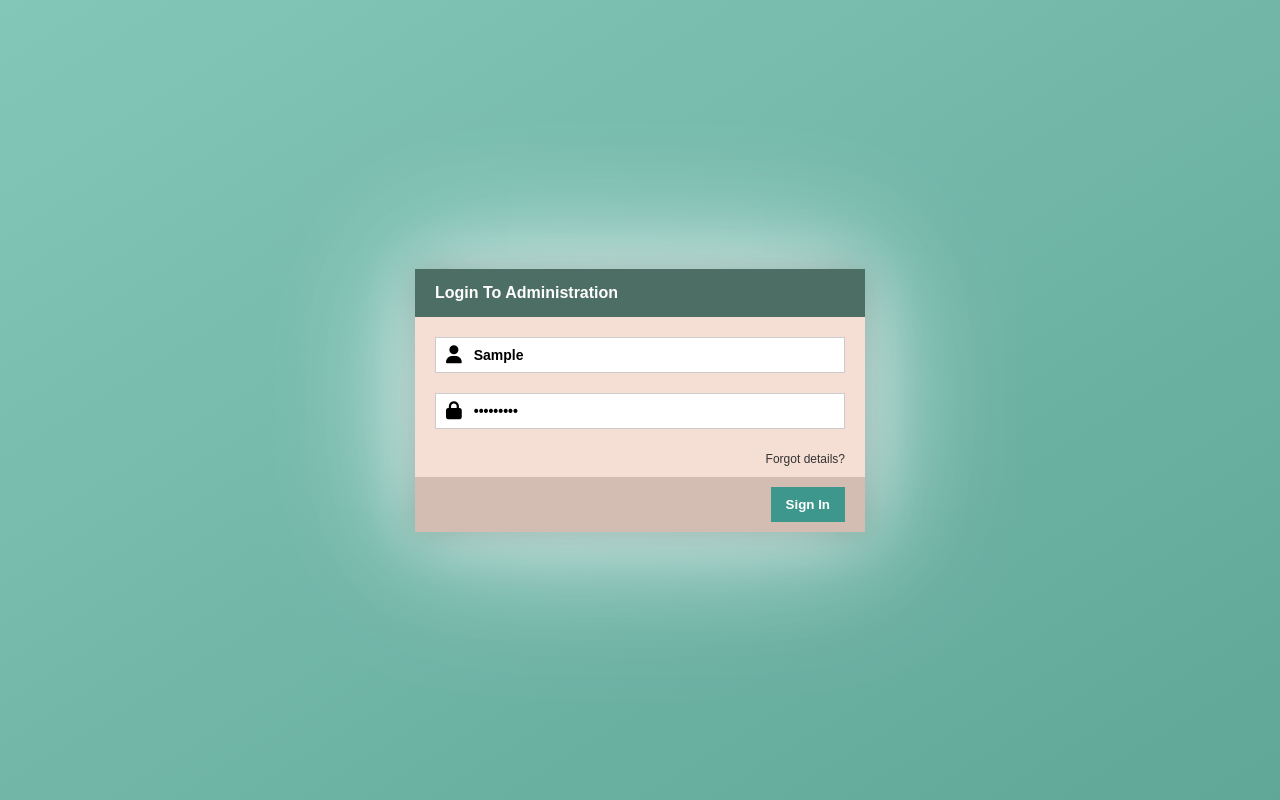
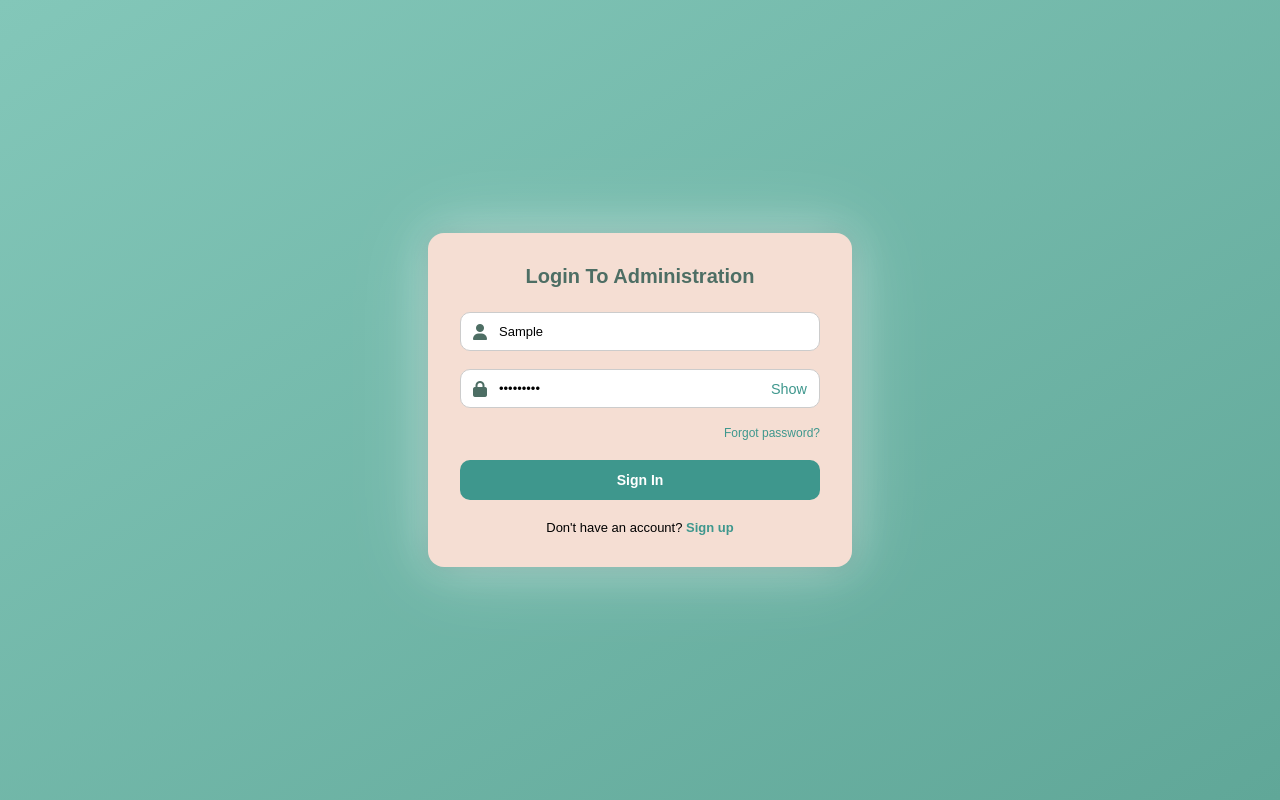
Before and after one commit to qois51/BotaniMart-catalogue, a website: page public/views/login-admin.html in a window 1280 px wide. Both pictures are taken after typing "Sample", "Sample123" into the empty fields and a click on the button "Sign In". Drawn offline with Linux system fonts and the light colour scheme; no server answers.

```diff
--- a/package.json
+++ b/package.json
@@ -12,6 +12,7 @@
   "author": "",
   "license": "ISC",
   "dependencies": {
+    "cookie-parser": "^1.4.7",
     "express": "^5.1.0",
     "express-session": "^1.18.1",
     "jsonwebtoken": "^9.0.2",
--- a/public/assets/css/login-admin.css
+++ b/public/assets/css/login-admin.css
@@ -8,89 +8,100 @@
   align-items: center;
   height: 100vh;
 }
-
 .login_container {
+  background: #f5ded3;
+  border-radius: 16px;
+  padding: 32px;
+  width: 100%;
+  max-width: 360px;
+  text-align: center;
   box-shadow:
-      0 0 30px rgba(0, 0, 0, 0.2),
-      0 0 60px rgba(255, 255, 255, 0.4),
-      0 0 120px rgba(255, 255, 255, 0.5),
-      0 0 160px rgba(255, 255, 255, 0.5);
-    border-radius: 4px;
-    transition: box-shadow 0.3s ease;
+    0 0 20px rgba(0, 0, 0, 0.1),
+    0 0 40px rgba(255, 255, 255, 0.3),
+    0 0 80px rgba(255, 255, 255, 0.3);
 }
-
-.login_box {
-    background: #f5ded3;
-    width: 450px;
-    overflow: hidden;
-  }
-
-.login_header {
-    background-color: #4d6e64;
-    padding: 15px 20px;
-    color: white;
+.login_container h2 {
+  margin-top: 0;
+  margin-bottom: 24px;
+  color: #4d6e64;
+  font-size: 20px;
   font-weight: bold;
 }
-
-.login_header h2 {
-    margin: 0;
-    font-size: 16px;
-  }
-
 .bagian_input {
   display: flex;
   align-items: center;
-    margin: 20px;
-    background-color: #fff;
+  background-color: #ffffff;
   border: 1px solid #ccc;
-    padding: 8px 10px;
+  border-radius: 10px;
+  padding: 10px 12px;
+  margin-bottom: 18px;
 }
-
 .bagian_input i {
-    font-size: 18px;
+  font-size: 16px;
+  color: #4d6e64;
   margin-right: 10px;
-    color: #000;
 }
-
 .bagian_input input {
   border: none;
   outline: none;
   flex: 1;
-    font-size: 14px;
-    color: #000000;
-    font-weight: bold;
+  font-size: 13px;
+  font-weight: 500;
+  color: #000;
+  background: transparent;
 }
-
 .forgot {
   text-align: right;
-    margin: 0 20px 10px;
+  font-size: 12px;
+  margin-bottom: 20px;
 }
-
 .forgot a {
-    font-size: 12px;
-    color: #333;
+  color: #3e978d;
   text-decoration: none;
 }
-
 .forgot a:hover {
   text-decoration: underline;
 }
-
 .login_footer {
-    background: #d3bdb2;
-    padding: 10px 20px;
-    text-align: right;
+  margin-bottom: 20px;
 }
-
 .login_footer button {
+  width: 100%;
   background-color: #3e978d;
   color: white;
   border: none;
-    padding: 10px 15px;
+  padding: 12px 0;
+  font-size: 14px;
   font-weight: bold;
+  border-radius: 10px;
   cursor: pointer;
+  transition: background 0.3s;
 }
-
 .login_footer button:hover {
   background-color: #357f78;
 }
+.signup-link {
+  font-size: 13px;
+}
+.signup-link a {
+  color: #3e978d;
+  font-weight: bold;
+  text-decoration: none;
+}
+.signup-link a:hover {
+  text-decoration: underline;
+}
+.toggle-password {
+  cursor: pointer;
+  margin-left: 10px;
+  color: #3e978d;
+  font-size: 0.9em;
+  display: none;
+}
+.password-wrapper {
+  display: flex;
+  align-items: center;
+}
+.password-wrapper input {
+  flex: 1;
+}
--- a/public/views/login-admin.html
+++ b/public/views/login-admin.html
@@ -8,52 +8,58 @@
 </head>
 <body>
   <div class="login_container">
-    <div class="login_box">
-      <div class="login_header">
     <h2>Login To Administration</h2>
-      </div>
     <form id="loginForm">
       <div class="bagian_input">
         <i class="fas fa-user"></i>
-          <input type="text" id="username" placeholder="Username" required>
+        <input type="text" id="username" placeholder="Enter your Username" required>
       </div>
-        <div class="bagian_input">
+      <div class="bagian_input password-wrapper">
         <i class="fas fa-lock"></i>
-          <input type="password" id="password" placeholder="Password" required>
+        <input type="password" id="password" placeholder="Enter Password" required>
+        <span id="togglePassword" class="toggle-password">Show</span>
       </div>
       <div class="forgot">
-          <a href="/views/reset.html">Forgot details?</a>
+        <a href="/views/reset.html">Forgot password?</a>
       </div>
       <div class="login_footer">
         <button type="submit">Sign In</button>
       </div>
     </form>
+    <div class="signup-link">
+      Don't have an account? <a href="/views/new-admin.html">Sign up</a>
     </div>
   </div>
 
-  <p id="loginResult"></p>
+  <script>
+    const passwordInput = document.getElementById("password");
+    const togglePassword = document.getElementById("togglePassword");
 
-  <script>
-    // Add event listener for form submission
+    passwordInput.addEventListener("input", () => {
+      togglePassword.style.display = passwordInput.value ? "inline" : "none";
+    });
+
+    togglePassword.addEventListener("click", () => {
+      const isPassword = passwordInput.type === "password";
+      passwordInput.type = isPassword ? "text" : "password";
+      togglePassword.textContent = isPassword ? "Hide" : "Show";
+    });
+
     document.getElementById("loginForm").addEventListener("submit", async (e) => {
       e.preventDefault();
       const username = document.getElementById("username").value;
       const password = document.getElementById("password").value;
 
-      // Make the login API request
       const res = await fetch("/auth/login", {
-        method: "POST",
-        headers: { "Content-Type": "application/json" },
+        method: 'POST',
+        headers: { 'Content-Type': 'application/json' },
         body: JSON.stringify({ username, password })
       });
-
       const data = await res.json();
-
-      if (data.message === "Login berhasil") {
-        window.location.href = "/views/dashboard.html";
+      if (res.ok) {
+        window.location.href = '/views/dashboard.html';
       } else {
-        // Handle failure (show error, alert, etc.)
-        alert(data.error || "Login failed. Please try again.");
+        alert(data.error || 'Login gagal');
       }
     });
   </script>
--- a/server/auth/auth.routes.js
+++ b/server/auth/auth.routes.js
@@ -1,12 +1,16 @@
 const express = require('express');
 const router = express.Router();
 const authController = require('./auth.controller');
-// const authMiddleware = require('./auth.middleware');
+const authMiddleware = require('./auth.middleware');
 
+// Auth routes
 router.post('/login', authController.login);
 router.post('/logout', authController.logout);
 router.post('/reset-check-email', authController.checkEmailReset);
 router.post('/reset-password', authController.setNewPassword);
 router.post('/register', authController.register);
+router.get('/check', authMiddleware.requireAuth, (req, res) => {
+  res.json({ username: req.user.username });
+});
 
 module.exports = router;
```
Also changed, not shown: index.js (+21 -30 lines), public/assets/js/dashboard.js (+30 -31 lines), public/views/create-password.html (+2 -2 lines), server/auth/auth.controller.js (+18 -22 lines), server/auth/auth.middleware.js (+13 -39 lines), 1 other file. Lines whose indentation alone changed are shown as unchanged.
